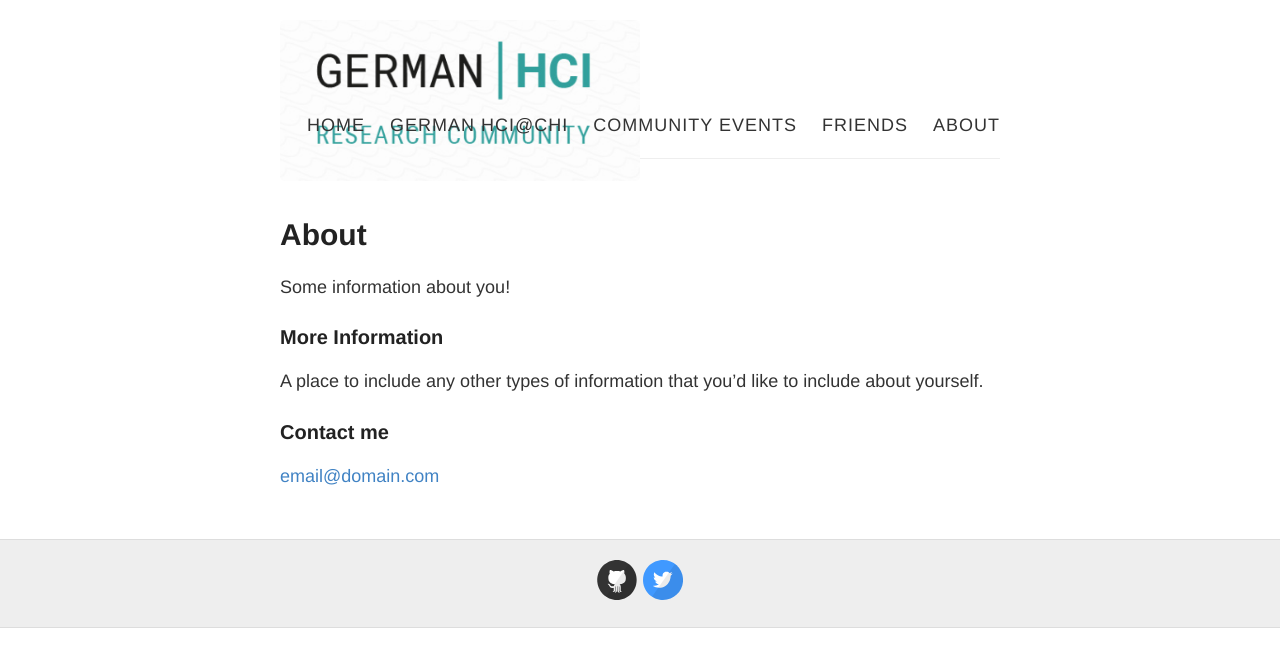
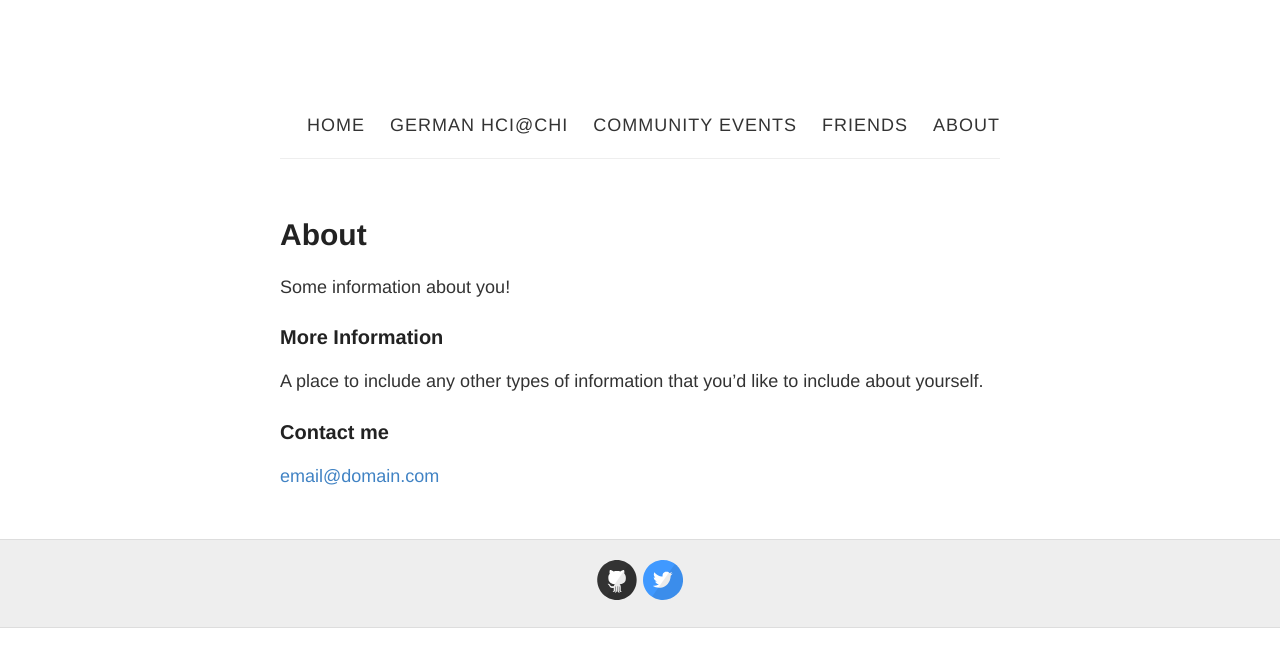
Before and after one commit to Kevacasiete/jeck, a Jekyll site: the page built from about.md, in a window 1280 px wide. Shown: the top 667 px of the page. Built offline with Jekyll 4.4.1, drawn with Linux system fonts in a browser that asks for light colours.

Commit message:
Update _config.yml

```diff
--- a/_config.yml
+++ b/_config.yml
@@ -9,7 +9,7 @@ name:
 description:
 
 # URL of your avatar or profile pic (you could use your GitHub profile pic)
-avatar: https://raw.githubusercontent.com/Kevacasiete/jeck/main/images/gerhci.PNG
+avatar:
 
 #
 # Flags below are optional
```
